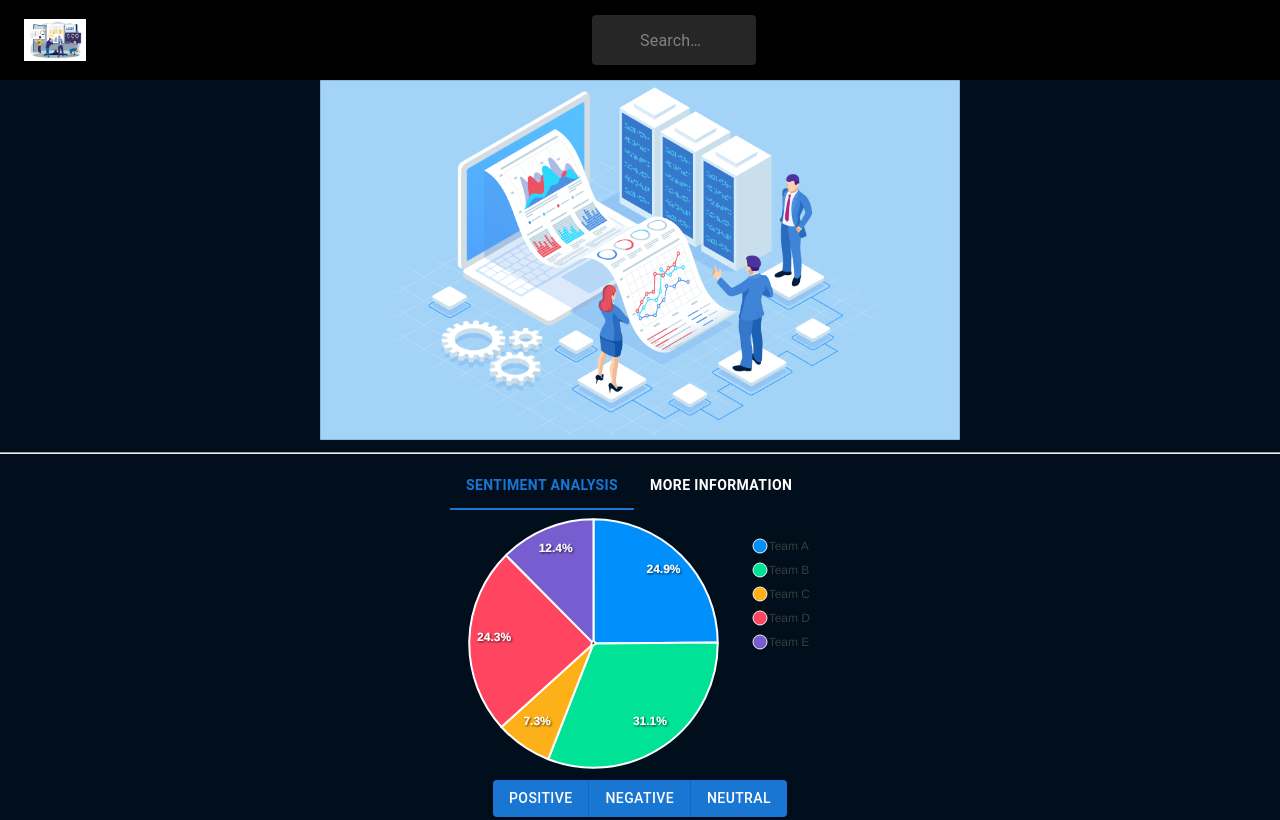
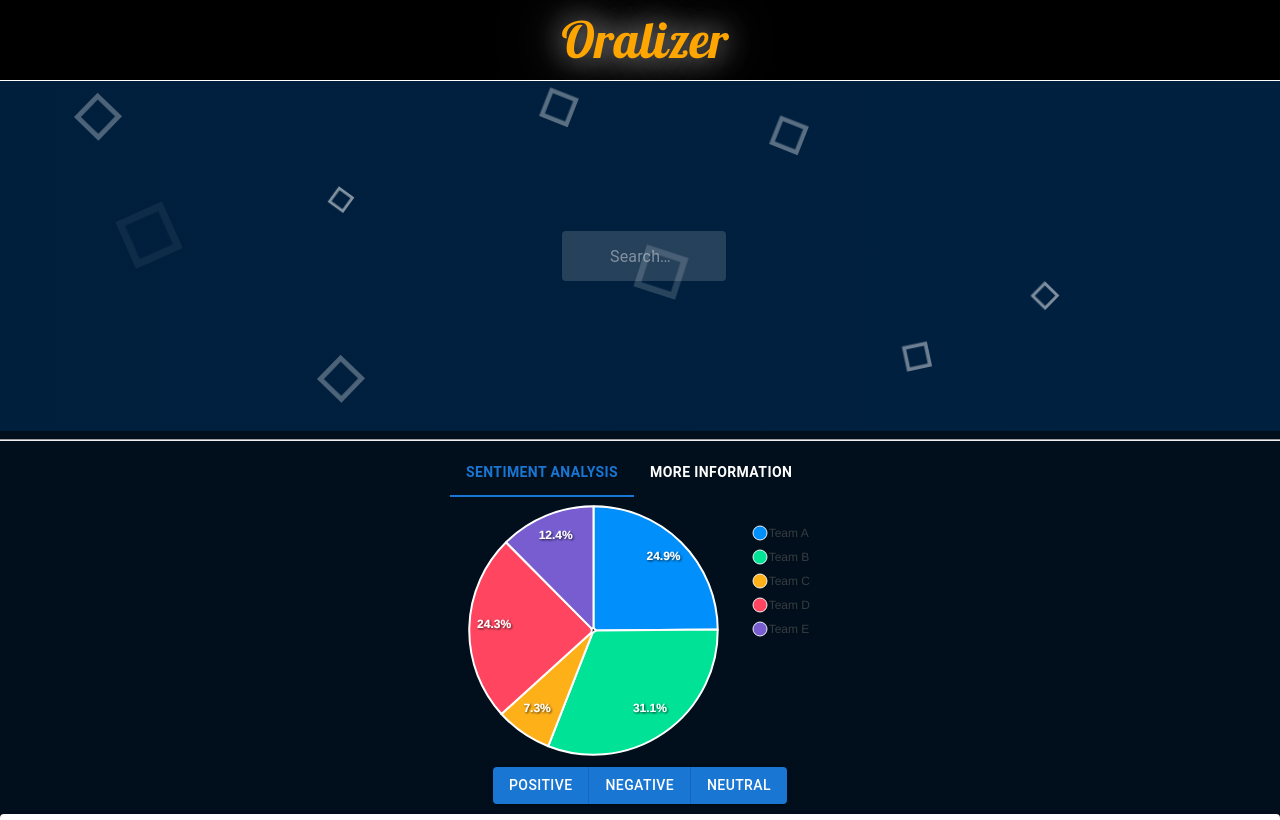
Before and after one commit to ameybagwe12/Crescendo24-Hack14, a React (Create React App) app: page / in a window 1280 px wide. Shown: the top 820 px of the page. Built offline with nearby package versions, Linux system fonts and the light colour scheme; a web font is replaced by a local one.

Commit message:
updated search bar

```diff
--- a/src/App.js
+++ b/src/App.js
@@ -1,6 +1,7 @@
 import Analysis from "./components/analysis";
 import Navbar from "./components/navbar";
 import BasicTable from "./components/Table1";
+import SearchBar from "./components/SearchBar";
 function App() {
   return (
     <>
@@ -9,6 +10,7 @@ function App() {
         className="App"
         style={{ backgroundColor: "#010E1C", minHeight: "100vh" }}
       >
+      <SearchBar/>
         <Analysis />
 <BasicTable/>
       </div>
--- /dev/null
+++ b/src/components/SearchBar.jsx
@@ -0,0 +1,65 @@
+import React from 'react';
+import "./style/SearchBar.css";
+import { styled, alpha } from "@mui/material/styles";
+import InputBase from "@mui/material/InputBase";
+export default function SearchBar() {
+    const Search = styled("div")(({ theme }) => ({
+        position: "relative",
+        borderRadius: theme.shape.borderRadius,
+        backgroundColor: alpha(theme.palette.common.white, 0.15),
+        "&:hover": {
+          backgroundColor: alpha(theme.palette.common.white, 0.25),
+        },
+        marginRight: 0,
+        height: 50,
+        width: "100%",
+        [theme.breakpoints.up("sm")]: {
+          marginLeft: theme.spacing(1),
+          width: "auto",
+        },
+      }));
+
+      const StyledInputBase = styled(InputBase)(({ theme }) => ({
+        color: "inherit",
+        width: "100%",
+        height: "100%", // Increase the height
+
+        "& .MuiInputBase-input": {
+          padding: theme.spacing(1, 1, 1, 0),
+          // vertical padding + font size from searchIcon
+          paddingLeft: `calc(1em + ${theme.spacing(4)})`,
+          transition: theme.transitions.create("width"),
+          [theme.breakpoints.up("sm")]: {
+            width: "12ch",
+            "&:focus": {
+              width: "45ch",
+            },
+          },
+        },
+      }));
+  return (
+    <div className='animated-div'   >
+    <div className='box'>
+      <div></div>
+      <div></div>
+      <div></div>
+      <div></div>
+      <div></div>
+      <div></div>
+      <div></div>
+      <div></div>
+      <div></div>
+
+    </div>
+    <div style={{ color: "white", display: "flex", justifyContent: "center",alignItems:"center " }}>
+
+      <Search>
+            <StyledInputBase
+              placeholder="Search…"
+              inputProps={{ "aria-label": "search" }}
+            />
+          </Search>
+     </div>
+  </div>
+  )
+}
--- a/src/components/analysis.jsx
+++ b/src/components/analysis.jsx
@@ -6,14 +6,7 @@ import SectionTabs from "./tab.jsx";
 export default function Analysis() {
   return (
     <>
-      <div className="mainPic">
-        <Player
-          autoplay
-          loop
-          src={require("./my_assets/AnimationNav.json")}
-          style={{ height: "30%", width: "50%" }}
-        ></Player>
-      </div>
+
       <div
         style={{
           display: "flex",
--- a/src/components/navbar.jsx
+++ b/src/components/navbar.jsx
@@ -47,11 +47,7 @@ export default function Navbar() {
     <Box sx={{ flexGrow: 1 }}>
       <AppBar position="static" sx={{ backgroundColor: "black" }}>
         <Toolbar>
-          <img
-            src={require("./my_assets/analysis_pic.jpg")}
-            width={"5%"}
-            alt="mainPic"
-          />
+
           <Typography
             className="text-flicker-in-glow"
             style={{
@@ -59,6 +55,8 @@ export default function Navbar() {
               fontFamily: "Lobster",
               fontWeight: "400",
               fontSize: 50,
+              display:"flex",
+              justifyContent:"center"
             }}
             variant="h6"
             noWrap
@@ -74,12 +72,7 @@ export default function Navbar() {
           >
             Oralizer
           </Typography>
-          <Search>
-            <StyledInputBase
-              placeholder="Search…"
-              inputProps={{ "aria-label": "search" }}
-            />
-          </Search>
+
         </Toolbar>
       </AppBar>
     </Box>
--- /dev/null
+++ b/src/components/style/SearchBar.css
@@ -0,0 +1,97 @@
+.animated-div {
+    border-top: 1px solid #fff;
+    font-family: 'Oswald', sans-serif;
+    height: 350px;
+    width: 100%;
+    position: relative;
+    overflow: hidden;
+    background:rgb(0, 33, 65);
+    background: -webkit-linear-gradient(to right,rgba(0, 33, 65, 0.9), rgb(0, 33, 65));
+    background: linear-gradient(to right,rgba(0, 33, 65, 0.9), rgb(0, 33, 65));
+    background-size: 200% 100%;
+    animation: animatedBackground1 5s linear infinite;
+    top:0%;
+    display: flex;
+    justify-content: center;
+    color: white;
+  }
+
+  .box div {
+    position: absolute;
+    width: 30px;
+    height: 30px;
+    background-color: transparent;
+    border: 6px solid rgba(255, 255, 255, 0.8);
+  }
+
+  .box div:nth-child(1) {
+    top: 12%;
+    left: 42%;
+    animation: animate 10s linear infinite;
+  }
+
+  .box div:nth-child(2) {
+    top: 70%;
+    left: 50%;
+    animation: animate 7s linear infinite;
+  }
+
+  .box div:nth-child(3) {
+    top: 17%;
+    left: 6%;
+    animation: animate 9s linear infinite;
+  }
+
+  .box div:nth-child(4) {
+    top: 20%;
+    left: 60%;
+    animation: animate 10s linear infinite;
+  }
+
+  .box div:nth-child(5) {
+    top: 67%;
+    left: 10%;
+    animation: animate 6s linear infinite;
+  }
+
+  .box div:nth-child(6) {
+    top: 80%;
+    left: 70%;
+    animation: animate 12s linear infinite;
+  }
+
+  .box div:nth-child(7) {
+    top: 60%;
+    left: 80%;
+    animation: animate 15s linear infinite;
+  }
+
+  .box div:nth-child(8) {
+    top: 32%;
+    left: 25%;
+    animation: animate 16s linear infinite;
+  }
+
+  .box div:nth-child(9) {
+    top: 92%;
+    left: 25%;
+    animation: animate 9s linear infinite;
+  }
+
+  .box div:nth-child(10) {
+    top: 20%;
+    left: 80%;
+    animation: animate 5s linear infinite;
+  }
+
+  @keyframes animate {
+    0% {
+      transform: scale(0) translateY(0) rotate(0);
+      opacity: 1;
+    }
+
+    100% {
+      transform: scale(1.3) translateY(-90px) rotate(360deg);
+      opacity: 0;
+    }
+  }
```
